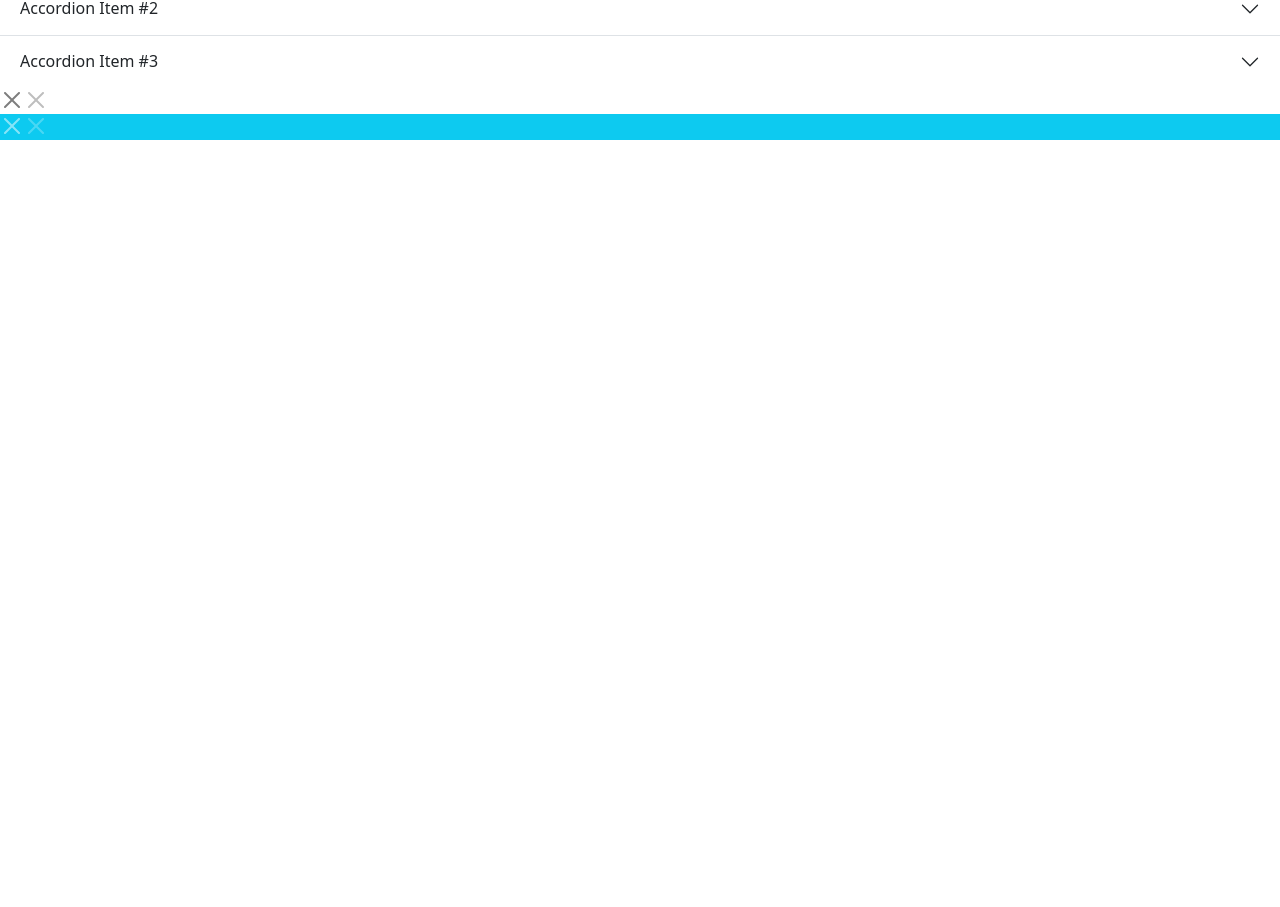
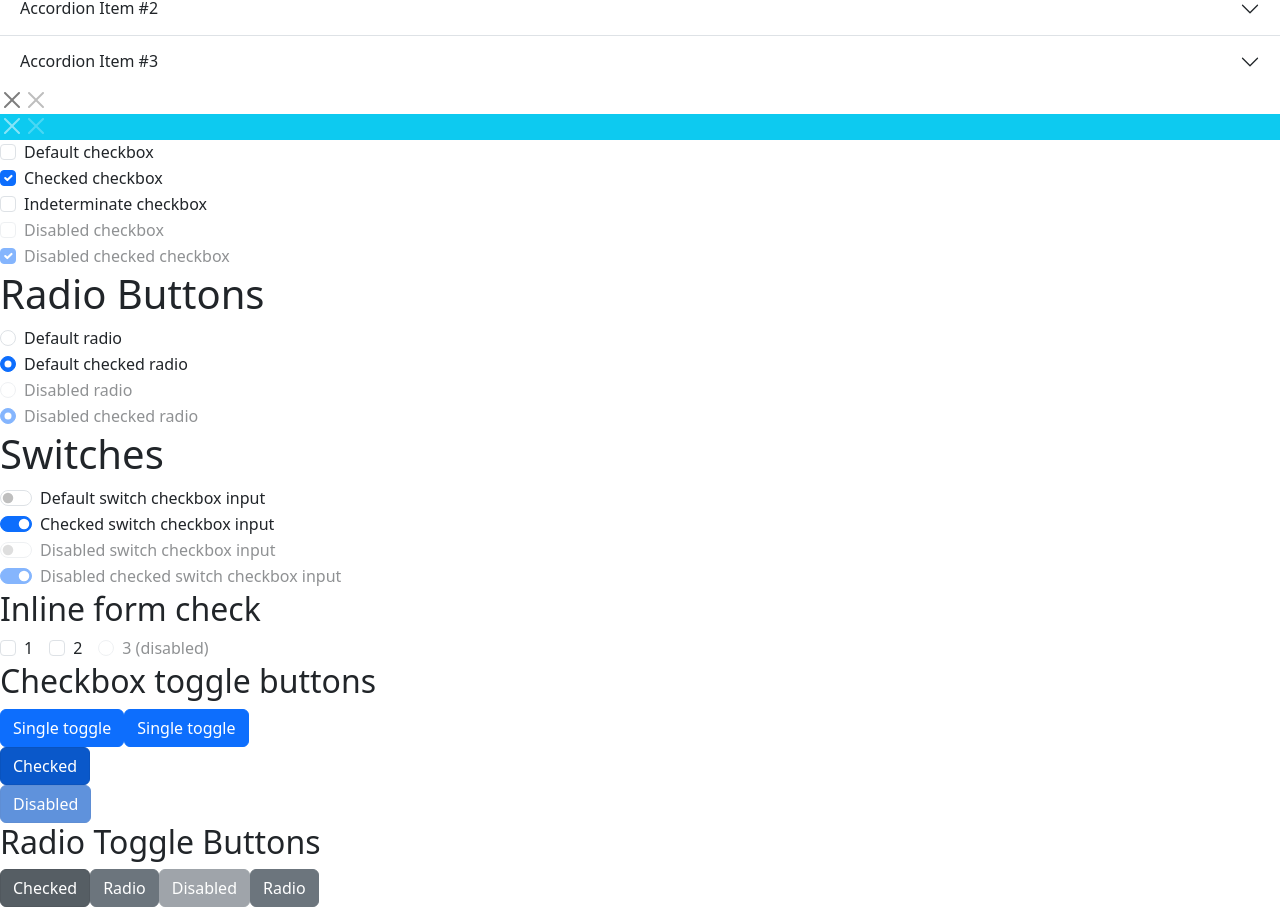
Before and after one commit to dr1602/bootstrap-practice, a React (Vite) app: page / in a window 1280 px wide. Shown: the part 272-1179 px from the top of the page. Before the commit the page ends 800 px from the top, so only its background shows below. Built offline with nearby package versions, Linux system fonts and the light colour scheme.

Commit message:
feat: adds checks from bootstrap

```diff
--- a/src/App.tsx
+++ b/src/App.tsx
@@ -1,6 +1,7 @@
 import { Practice } from './components/Practice';
 import { Accordion } from './components/Accordion';
 import { Buttons } from './components/ Buttons';
+import { Checks } from './components/Checks';
 
 function App() {
   return (
@@ -8,6 +9,7 @@ function App() {
       <Practice />
       <Accordion />
       <Buttons />
+      <Checks />
     </div>
   );
 }
--- /dev/null
+++ b/src/components/Checks.tsx
@@ -0,0 +1,293 @@
+import type React from 'react';
+
+export const Checks: React.FC = () => {
+  return (
+    <>
+      <div className='form-check'>
+        <input
+          className='form-check-input'
+          type='checkbox'
+          value=''
+          id='flexCheckDefault'
+        />
+        <label className='form-check-label' htmlFor='flexCheckDefault'>
+          Default checkbox
+        </label>
+      </div>
+      <div className='form-check'>
+        <input
+          className='form-check-input'
+          type='checkbox'
+          value=''
+          id='flexCheckChecked'
+          checked
+        />
+        <label className='form-check-label' htmlFor='flexCheckChecked'>
+          Checked checkbox
+        </label>
+      </div>
+      <div className='form-check'>
+        <input
+          className='form-check-input'
+          type='checkbox'
+          value=''
+          id='flexCheckIndeterminate'
+        />
+        <label className='form-check-label' htmlFor='flexCheckIndeterminate'>
+          Indeterminate checkbox
+        </label>
+      </div>
+      <div className='form-check'>
+        <input
+          className='form-check-input'
+          type='checkbox'
+          value=''
+          id='flexCheckDisabled'
+          disabled
+        />
+        <label className='form-check-label' htmlFor='flexCheckDisabled'>
+          Disabled checkbox
+        </label>
+      </div>
+      <div className='form-check'>
+        <input
+          className='form-check-input'
+          type='checkbox'
+          value=''
+          id='flexCheckCheckedDisabled'
+          checked
+          disabled
+        />
+        <label className='form-check-label' htmlFor='flexCheckCheckedDisabled'>
+          Disabled checked checkbox
+        </label>
+      </div>
+      <h1> Radio Buttons</h1>
+      <div className='form-check'>
+        <input
+          className='form-check-input'
+          type='radio'
+          name='flexRadioDefault'
+          id='flexRadioDefault1'
+        />
+        <label className='form-check-label' htmlFor='flexRadioDefault1'>
+          Default radio
+        </label>
+      </div>
+      <div className='form-check'>
+        <input
+          className='form-check-input'
+          type='radio'
+          name='flexRadioDefault'
+          id='flexRadioDefault2'
+          checked
+        />
+        <label className='form-check-label' htmlFor='flexRadioDefault2'>
+          Default checked radio
+        </label>
+      </div>
+      <div className='form-check'>
+        <input
+          className='form-check-input'
+          type='radio'
+          name='flexRadioDisabled'
+          id='flexRadioDisabled'
+          disabled
+        />
+        <label className='form-check-label' htmlFor='flexRadioDisabled'>
+          Disabled radio
+        </label>
+      </div>
+      <div className='form-check'>
+        <input
+          className='form-check-input'
+          type='radio'
+          name='flexRadioDisabled'
+          id='flexRadioCheckedDisabled'
+          checked
+          disabled
+        />
+        <label className='form-check-label' htmlFor='flexRadioCheckedDisabled'>
+          Disabled checked radio
+        </label>
+      </div>
+      <h1> Switches </h1>
+      <div className='form-check form-switch'>
+        <input
+          className='form-check-input'
+          type='checkbox'
+          id='flexSwitchCheckDefault'
+        />
+        <label className='form-check-label' htmlFor='flexSwitchCheckDefault'>
+          Default switch checkbox input
+        </label>
+      </div>
+      <div className='form-check form-switch'>
+        <input
+          className='form-check-input'
+          type='checkbox'
+          id='flexSwitchCheckChecked'
+          checked
+        />
+        <label className='form-check-label' htmlFor='flexSwitchCheckChecked'>
+          Checked switch checkbox input
+        </label>
+      </div>
+      <div className='form-check form-switch'>
+        <input
+          className='form-check-input'
+          type='checkbox'
+          id='flexSwitchCheckDisabled'
+          disabled
+        />
+        <label className='form-check-label' htmlFor='flexSwitchCheckDisabled'>
+          Disabled switch checkbox input
+        </label>
+      </div>
+      <div className='form-check form-switch'>
+        <input
+          className='form-check-input'
+          type='checkbox'
+          id='flexSwitchCheckCheckedDisabled'
+          checked
+          disabled
+        />
+        <label
+          className='form-check-label'
+          htmlFor='flexSwitchCheckCheckedDisabled'
+        >
+          Disabled checked switch checkbox input
+        </label>
+      </div>
+      <h2> Inline form check</h2>
+      <div className='form-check form-check-inline'>
+        <input
+          className='form-check-input'
+          type='checkbox'
+          id='inlineCheckbox1'
+          value='option1'
+        />
+        <label className='form-check-label' htmlFor='inlineCheckbox1'>
+          1
+        </label>
+      </div>
+      <div className='form-check form-check-inline'>
+        <input
+          className='form-check-input'
+          type='checkbox'
+          id='inlineCheckbox2'
+          value='option2'
+        />
+        <label className='form-check-label' htmlFor='inlineCheckbox2'>
+          2
+        </label>
+      </div>
+      <div className='form-check form-check-inline'>
+        <input
+          className='form-check-input'
+          type='radio'
+          id='inlineCheckbox3'
+          value='option3'
+          disabled
+        />
+        <label className='form-check-label' htmlFor='inlineCheckbox3'>
+          3 (disabled)
+        </label>
+      </div>
+      <h2>Checkbox toggle buttons</h2>
+      <div>
+        <input
+          type='checkbox'
+          className='btn-check'
+          id='htmlFortn-check'
+          autoComplete='off'
+        />
+        <label className='btn btn-primary' htmlFor='btn-check'>
+          Single toggle
+        </label>
+        <input
+          type='checkbox'
+          className='btn-check'
+          id='htmlFortn-check-two'
+          autoComplete='off'
+        />
+        <label className='btn btn-primary' htmlFor='btn-check-two'>
+          Single toggle
+        </label>
+      </div>
+      <div>
+        <input
+          type='checkbox'
+          className='btn-check'
+          id='htmlFortn-check'
+          autoComplete='off'
+          checked
+        />
+        <label className='btn btn-primary' htmlFor='btn-check'>
+          Checked
+        </label>
+      </div>
+      <div>
+        <input
+          type='checkbox'
+          className='btn-check'
+          id='htmlFortn-check'
+          autoComplete='off'
+          checked
+          disabled
+        />
+        <label className='btn btn-primary' htmlFor='btn-check'>
+          Disabled
+        </label>
+      </div>
+      <h2> Radio Toggle Buttons</h2>
+      <div>
+        <input
+          type='radio'
+          className='btn-check'
+          name='options'
+          id='option1'
+          autoComplete='off'
+          checked
+        />
+        <label className='btn btn-secondary' htmlFor='option1'>
+          Checked
+        </label>
+
+        <input
+          type='radio'
+          className='btn-check'
+          name='options'
+          id='option2'
+          autoComplete='off'
+        />
+        <label className='btn btn-secondary' htmlFor='option2'>
+          Radio
+        </label>
+
+        <input
+          type='radio'
+          className='btn-check'
+          name='options'
+          id='option3'
+          autoComplete='off'
+          disabled
+        />
+        <label className='btn btn-secondary' htmlFor='option3'>
+          Disabled
+        </label>
+
+        <input
+          type='radio'
+          className='btn-check'
+          name='options'
+          id='option4'
+          autoComplete='off'
+        />
+        <label className='btn btn-secondary' htmlFor='option4'>
+          Radio
+        </label>
+      </div>
+    </>
+  );
+};
```
